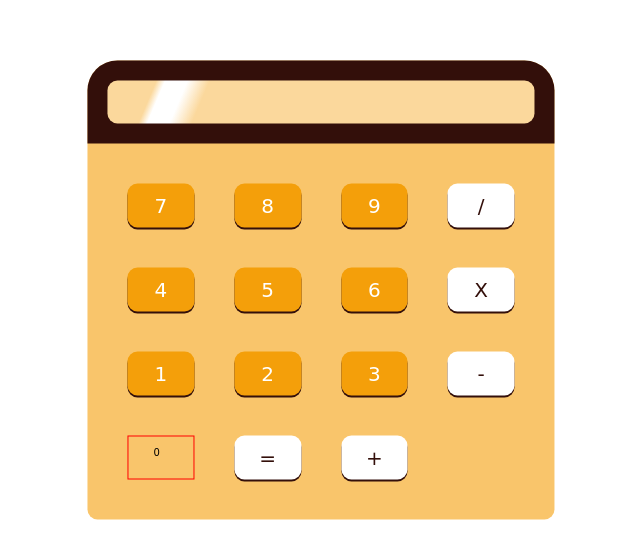
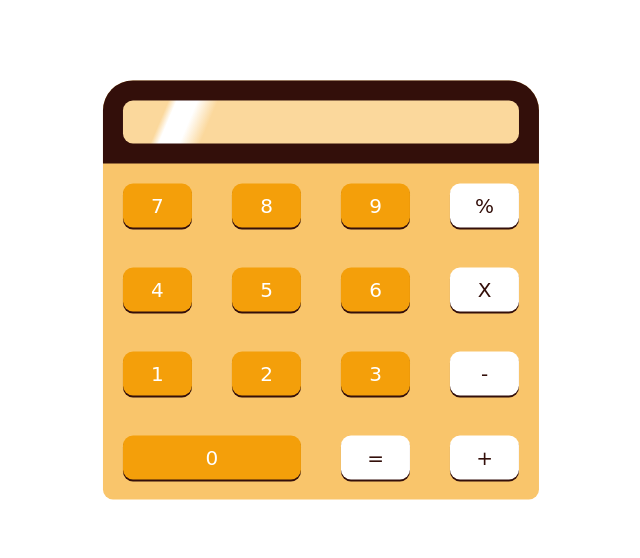
Before and after one commit to Borislav99/Calculator, a plain HTML site: page index.html in a window 1280 px wide. Shown: the part 110-668 px from the top of the page, without its empty margins (319-959 px from the left). Drawn offline with Linux system fonts and the light colour scheme; a web font is replaced by a local one.

Commit message:
index.html

```diff
--- a/index.html
+++ b/index.html
@@ -22,7 +22,7 @@
           <div class="7 btn">7</div>
           <div class="8 btn">8</div>
           <div class="9 btn">9</div>
-          <div class="/ btnCalc">/</div>
+          <div class="/ btnCalc">%</div>
           <div class="4 btn">4</div>
           <div class="5 btn">5</div>
           <div class="6 btn">6</div>
@@ -31,9 +31,11 @@
           <div class="2 btn">2</div>
           <div class="3 btn">3</div>
           <div class="- btnCalc">-</div>
-          <div class="zero">0</div>
-          <div class="= btnCalc">=</div>
-          <div class="+ btnCalc">+</div>
+        </div>
+        <div class="lastchild">
+          <div class="btn zero">0</div>
+          <div class="btn = equal">=</div>
+          <div class="btn + plus">+</div>
         </div>
       </div>
     </div>
--- a/main.css
+++ b/main.css
@@ -48,13 +48,12 @@ body {
 .buttons-container {
   display: grid;
   grid-template-columns: 1fr 1fr 1fr 1fr;
-  padding: 2rem;
 }
 .buttons-container > div {
   margin: 2rem;
   padding: 1rem 2.5rem;
 }
-.btn {
+.btn, .zero {
   text-align: center;
   background: #f49f0a;
   color: #ffff;
@@ -63,7 +62,7 @@ body {
   box-shadow: 0 0.2rem 0 rgb(51, 15, 10);
   transition: all 0.3s;
 }
-.btnCalc {
+.btnCalc, .equal, .plus {
   text-align: center;
   background: #ffff;
   color: rgb(51, 15, 10);
@@ -72,12 +71,12 @@ body {
   box-shadow: 0 0.2rem 0 rgb(51, 15, 10);
   transition: all 0.3s;
 }
-.btn:hover {
+.btn:hover,.zero:hover {
   transform: translateY(-0.3rem);
   box-shadow: 0 0.5rem 0 rgb(51, 15, 10);
   cursor: pointer;
 }
-.btnCalc:hover {
+.btnCalc:hover, .equal:hover, .plus:hover {
   transform: translateY(-0.3rem);
   box-shadow: 0 0.5rem 0 rgb(51, 15, 10);
   cursor: pointer;
@@ -86,6 +85,36 @@ body {
   transform: translateY(-0.1rem);
   box-shadow: 0 0.2rem 0 rgb(51, 15, 10);
 }
-.zero{
- border: 1px solid red;
+.lastchild {
+  display: grid;
+  grid-template-columns: 2fr 1fr 1fr;
 }
+.lastchild>div{
+ margin: 2rem;
+ padding: 1rem 2.5rem;
+}
+@media screen and (min-width: 300px) {
+  html {
+    font-size: 22.5%;
+  }
+}
+@media screen and (min-width: 400px) {
+  html {
+    font-size: 32.5%;
+  }
+}
+@media screen and (min-width: 500px) {
+  html {
+    font-size: 42.5%;
+  }
+}
+@media screen and (min-width: 700px) {
+  html {
+    font-size: 52.5%;
+  }
+}
+@media screen and (min-width: 800px) {
+  html {
+    font-size: 62.5%;
+  }
+ }
```
